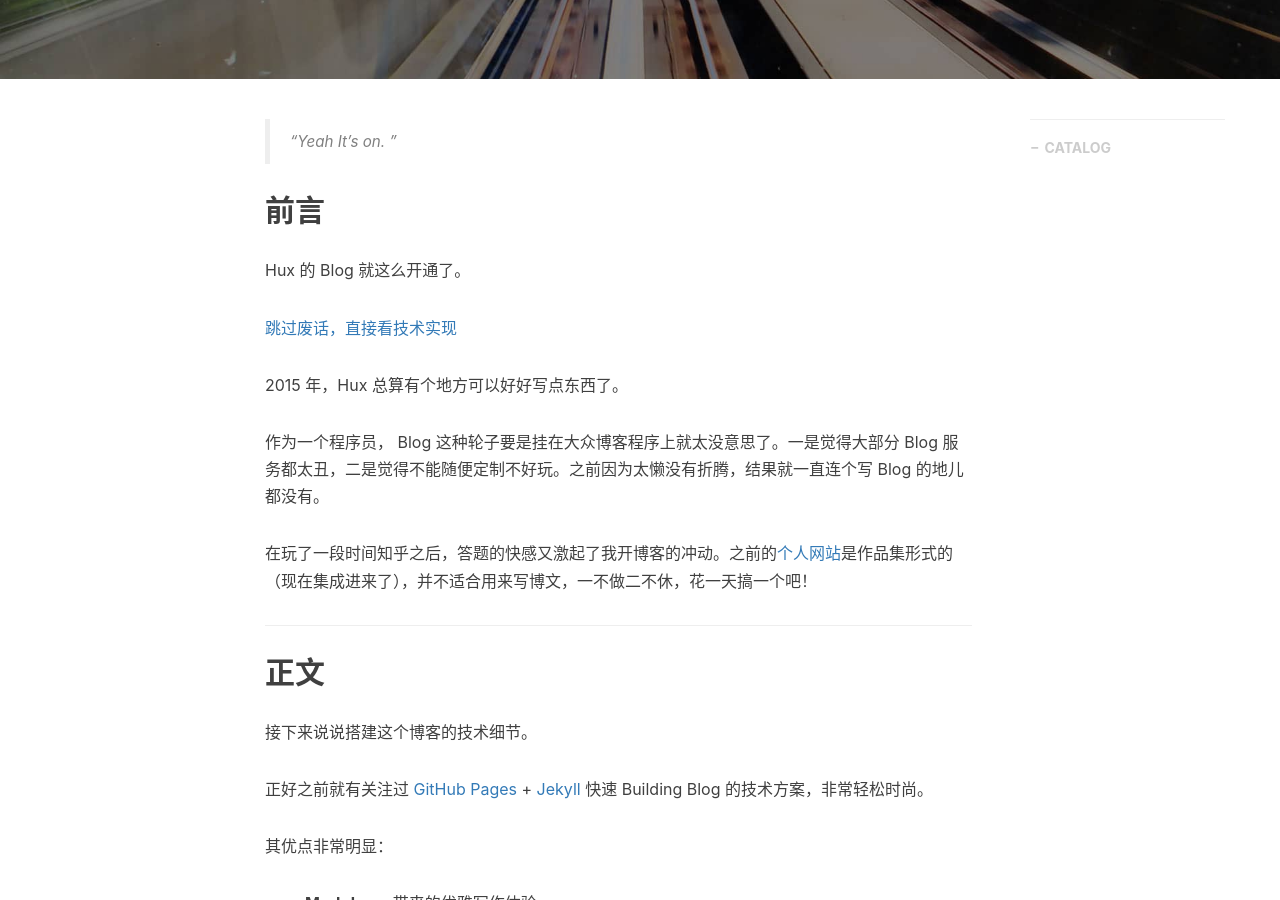
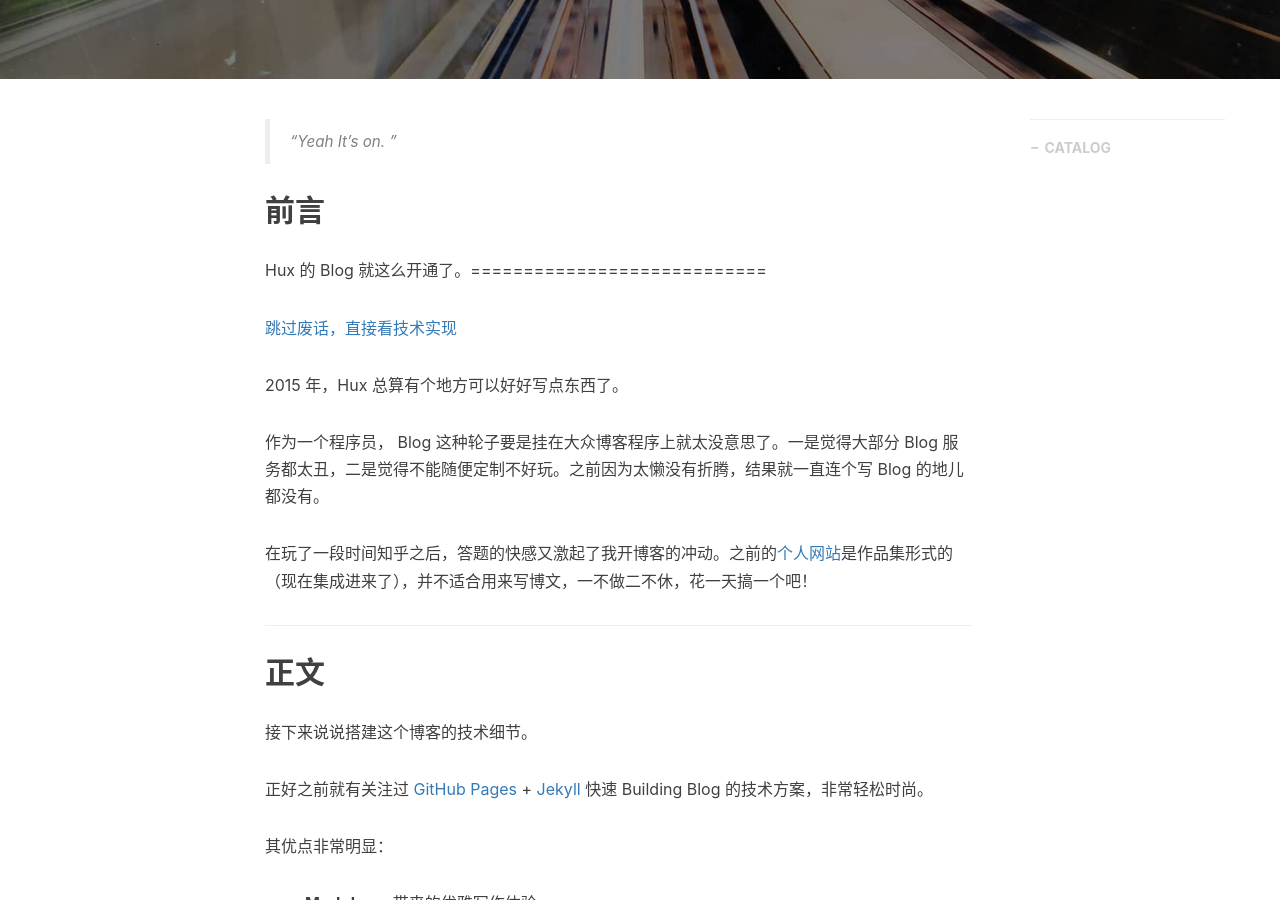
Before and after one commit to skyie/skyie.github.io, a Jekyll site: the page built from _posts/2014-01-29-hello-2015.markdown, in a window 1280 px wide and 900 px high, scrolled down 444 px. Built offline with Jekyll 4.4.1, drawn with Linux system fonts in a browser that asks for light colours; nearby versions of some CDN libraries; comment, search, counter and statistics services are not loaded.

```diff
--- a/_posts/2014-01-29-hello-2015.markdown
+++ b/_posts/2014-01-29-hello-2015.markdown
@@ -15,7 +15,7 @@ tags:
 
 ## 前言
 
-Hux 的 Blog 就这么开通了。
+Hux 的 Blog 就这么开通了。============================
 
 [跳过废话，直接看技术实现 ](#build)
 
```
